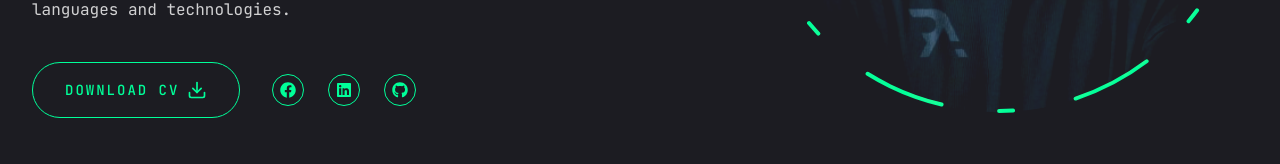
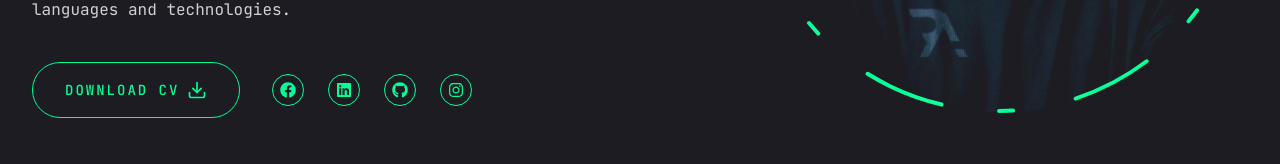
Before and after one commit to Rothiii/rafid-portofolio, a Next.js app: page / in a window 1280 px wide. Shown: the part 566-730 px from the top of the page. Built offline with nearby package versions, Linux system fonts and the light colour scheme; no server answers.

Commit message:
fix: add instagram social media

```diff
--- a/src/components/Socials.tsx
+++ b/src/components/Socials.tsx
@@ -1,5 +1,5 @@
 import Link from "next/link";
-import { FaFacebook, FaGithub, FaLinkedin, FaTwitter, FaYoutube } from "react-icons/fa";
+import { FaFacebook, FaGithub, FaInstagram, FaLinkedin, FaTwitter, FaYoutube } from "react-icons/fa";
 
 type Social = {
   url: string;
@@ -22,7 +22,13 @@ const socials: Social[] = [
     name: "Github",
     icon: <FaGithub />,
     url: "https://github.com/Rothiii",
+  },
+  {
+    name: "Instagram",
+    icon: <FaInstagram />,
+    url: "https://instagram.com/rafidal._/",
   }
+
 ];
 
 type Props = {
```
